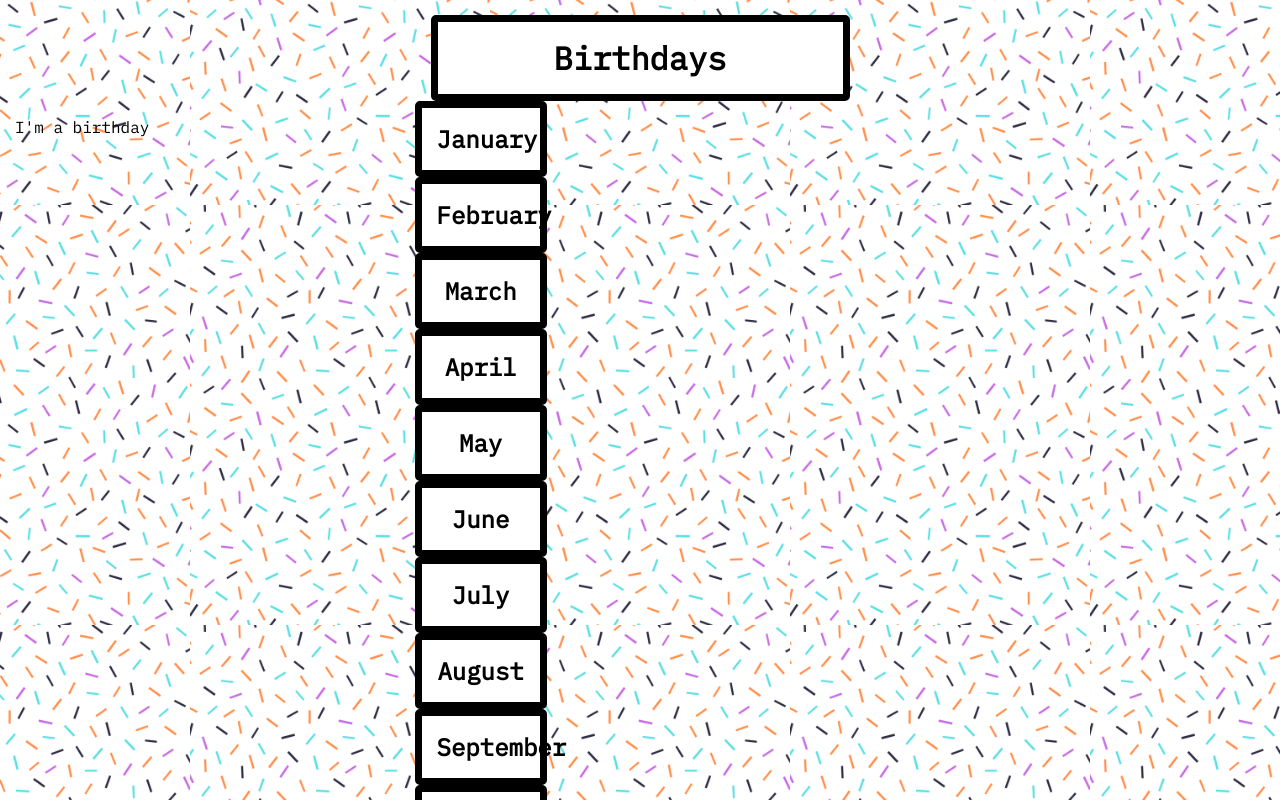
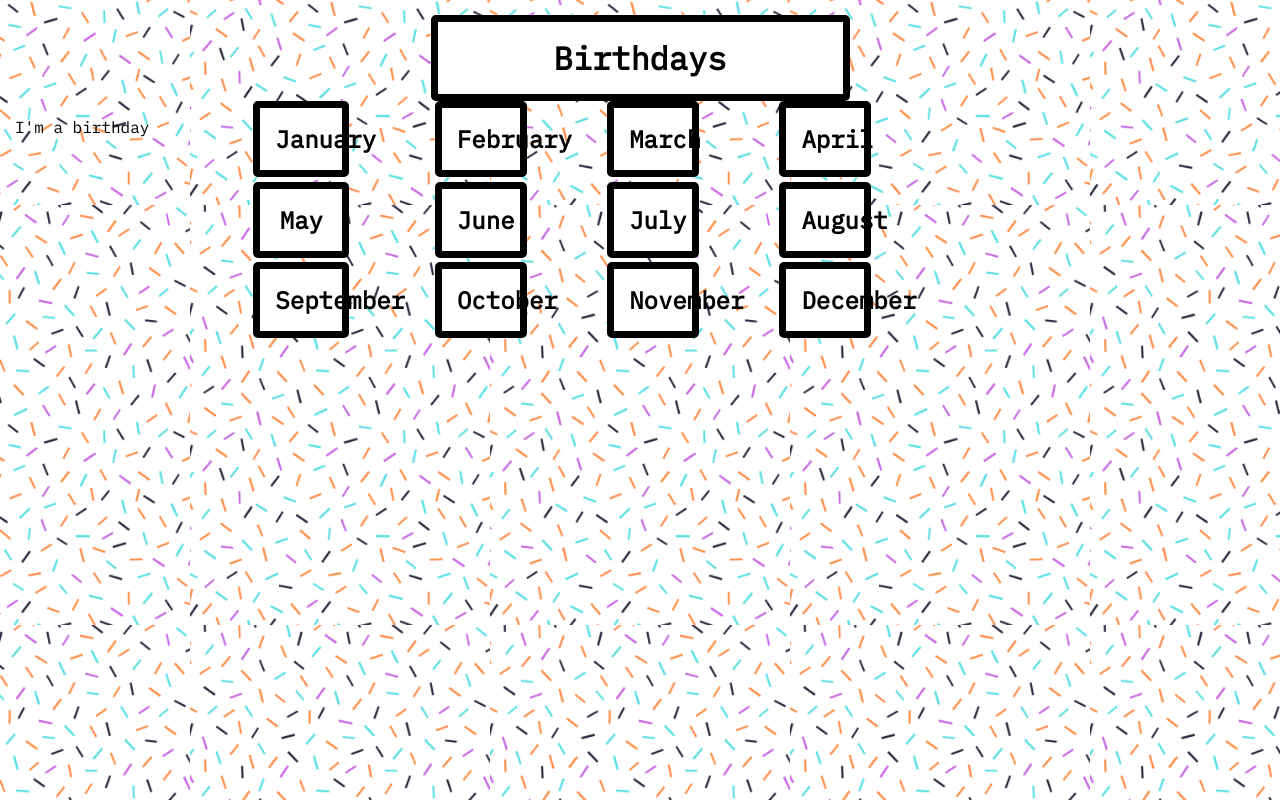
Before and after one commit to kaylagordon/birthday-assessment, a React (Create React App) app: page / in a window 1280 px wide. Shown: the top 800 px of the page. Built offline with nearby package versions, Linux system fonts and the light colour scheme.

Commit message:
Move birthday container from app to all the birthdays

```diff
--- a/src/Components/AllTheBirthdays/AllTheBirthdays.js
+++ b/src/Components/AllTheBirthdays/AllTheBirthdays.js
@@ -14,7 +14,7 @@ const AllTheBirthdays = ({ bdayMonths }) => {
   return (
     <>
     <p>I'm a birthday</p>
-    <div>{allMonths}</div>
+    <div className='bday-container'>{allMonths}</div>
     </>
   )
 }
```
